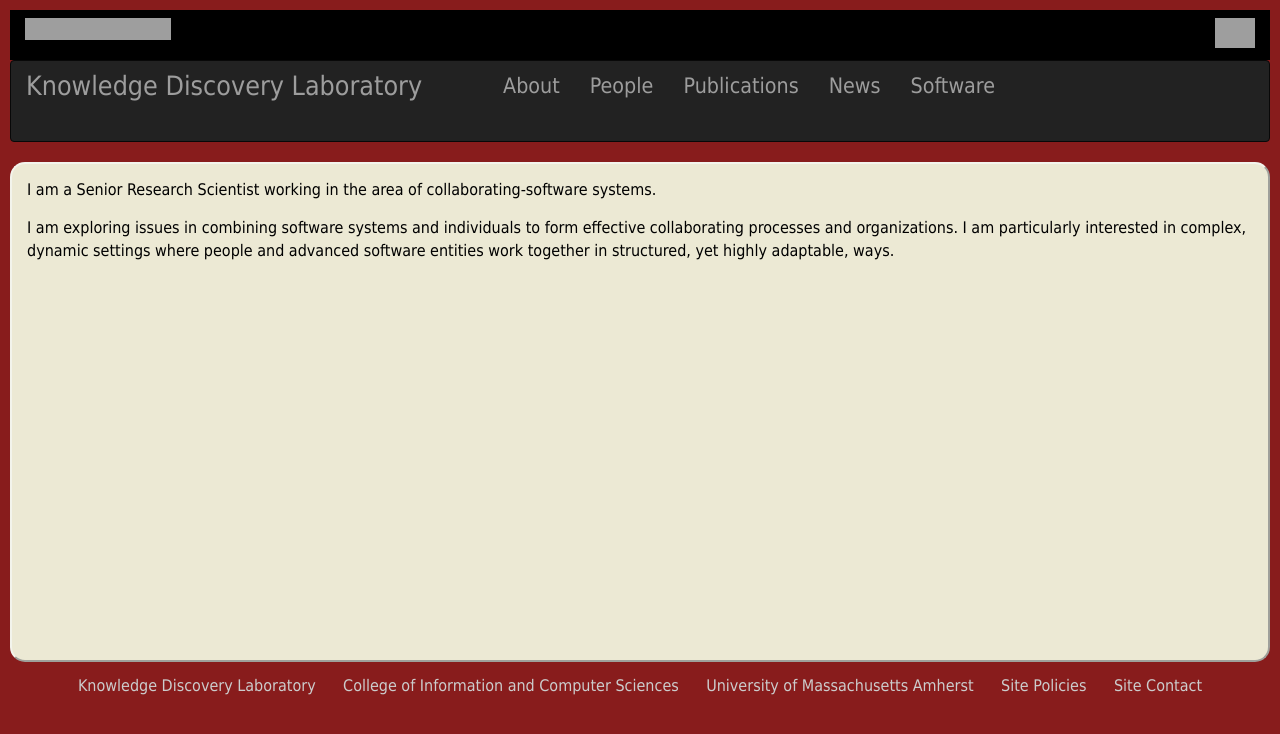
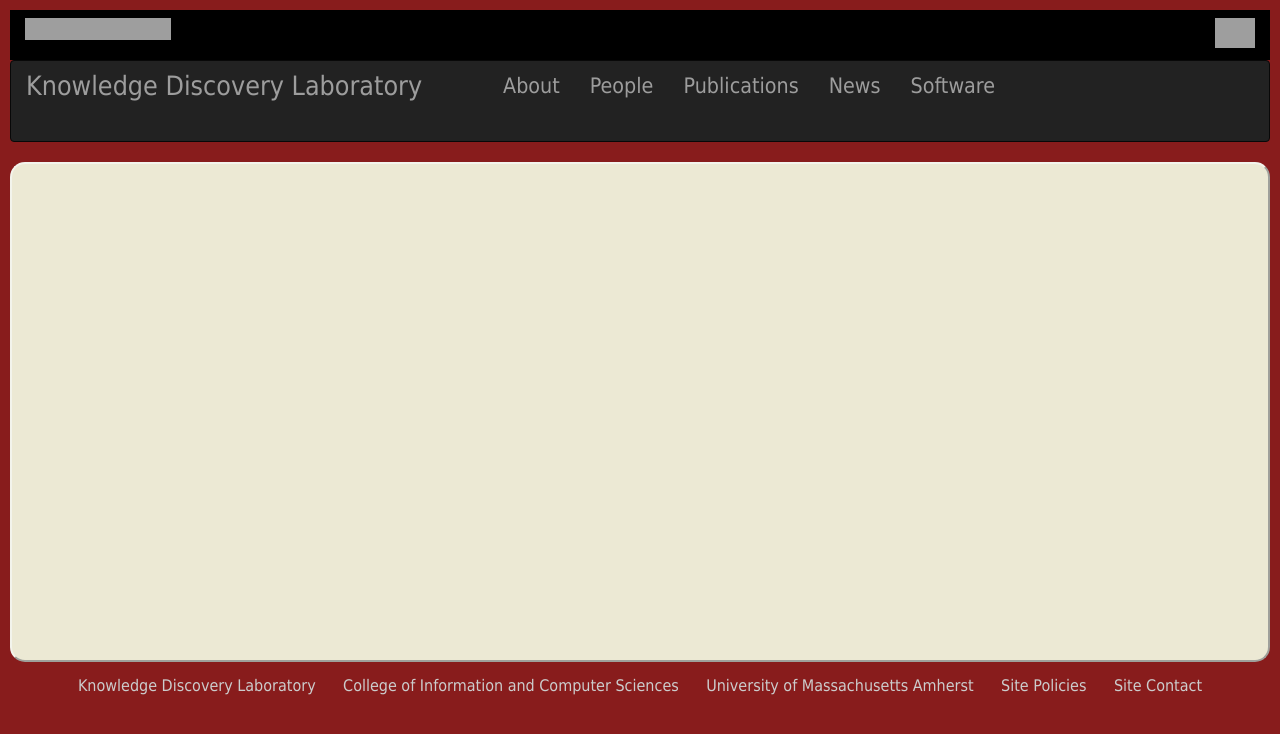
Before and after one commit to KDL-umass/kdl-umass.github.io, a Jekyll site: the page built from _people/corkill.md, in a window 1280 px wide. Shown: the top 734 px of the page. Built offline with Jekyll 4.4.1, drawn with Linux system fonts in a browser that asks for light colours; nearby versions of some CDN libraries; comment, search, counter and statistics services are not loaded; grey boxes are pictures that could not be loaded.

Commit message:
Removed subsequent employment from non-student & non-postdoc alumni
Removed subsequent employment from Corkill, Schapira, and Cornell.  In
each case, it’s a little odd.  Dan’s “Retirement” sounded odd, to my
ears.  Agustin is actually a successful consultant, but that’s hard to
state clearly.  Matt’s position is similarly tough to state.  We can
let their web pages speak for themselves.

```diff
--- a/_people/corkill.md
+++ b/_people/corkill.md
@@ -10,9 +10,5 @@
 email: corkill@cics.umass.edu
 startyear: 2003
 endyear: 2018
-current: Retirement
+current:
 ---
-
-I am a Senior Research Scientist working in the area of collaborating-software systems.
-
-I am exploring issues in combining software systems and individuals to form effective collaborating processes and organizations. I am particularly interested in complex, dynamic settings where people and advanced software entities work together in structured, yet highly adaptable, ways.
```
Also changed, not shown: _people/cornell.md (+1 -1 lines), _people/schapira.md (+1 -1 lines).
